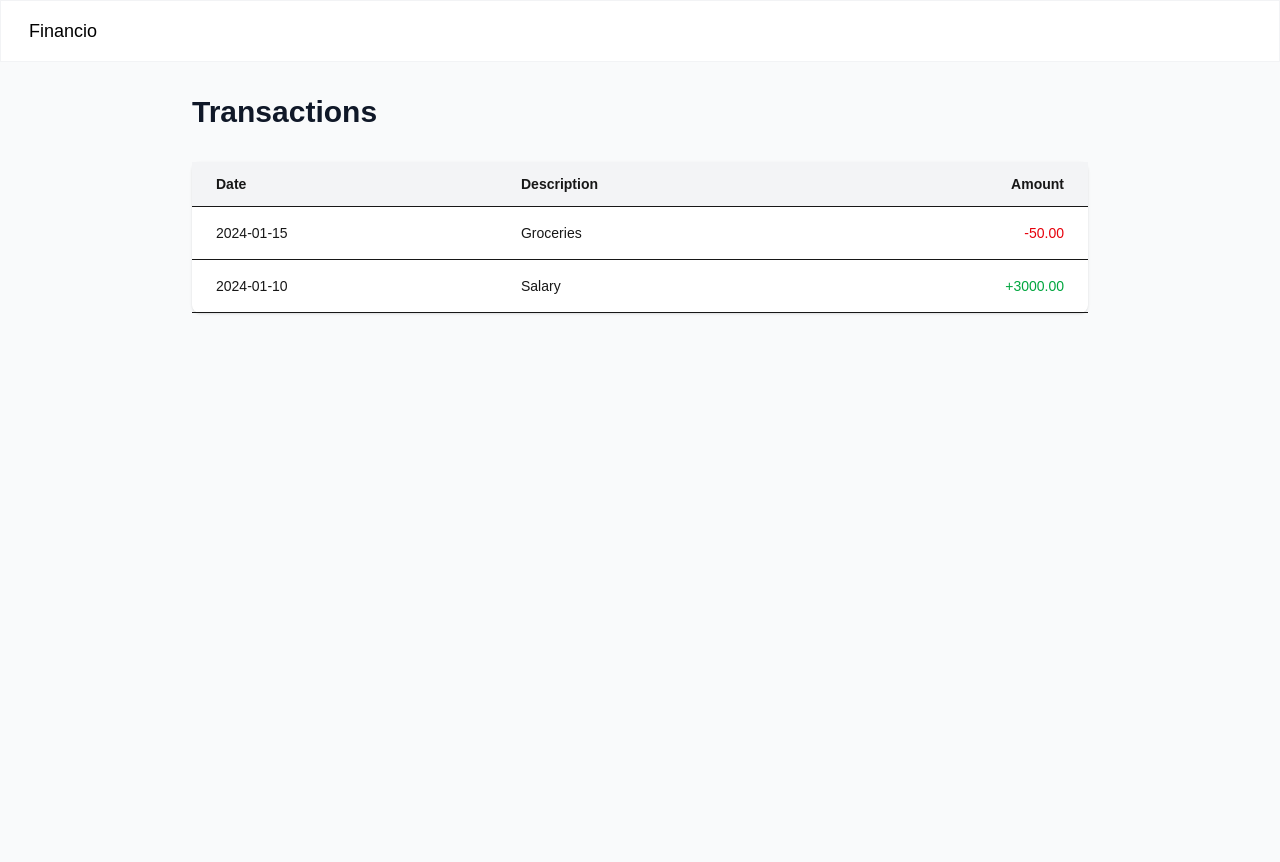
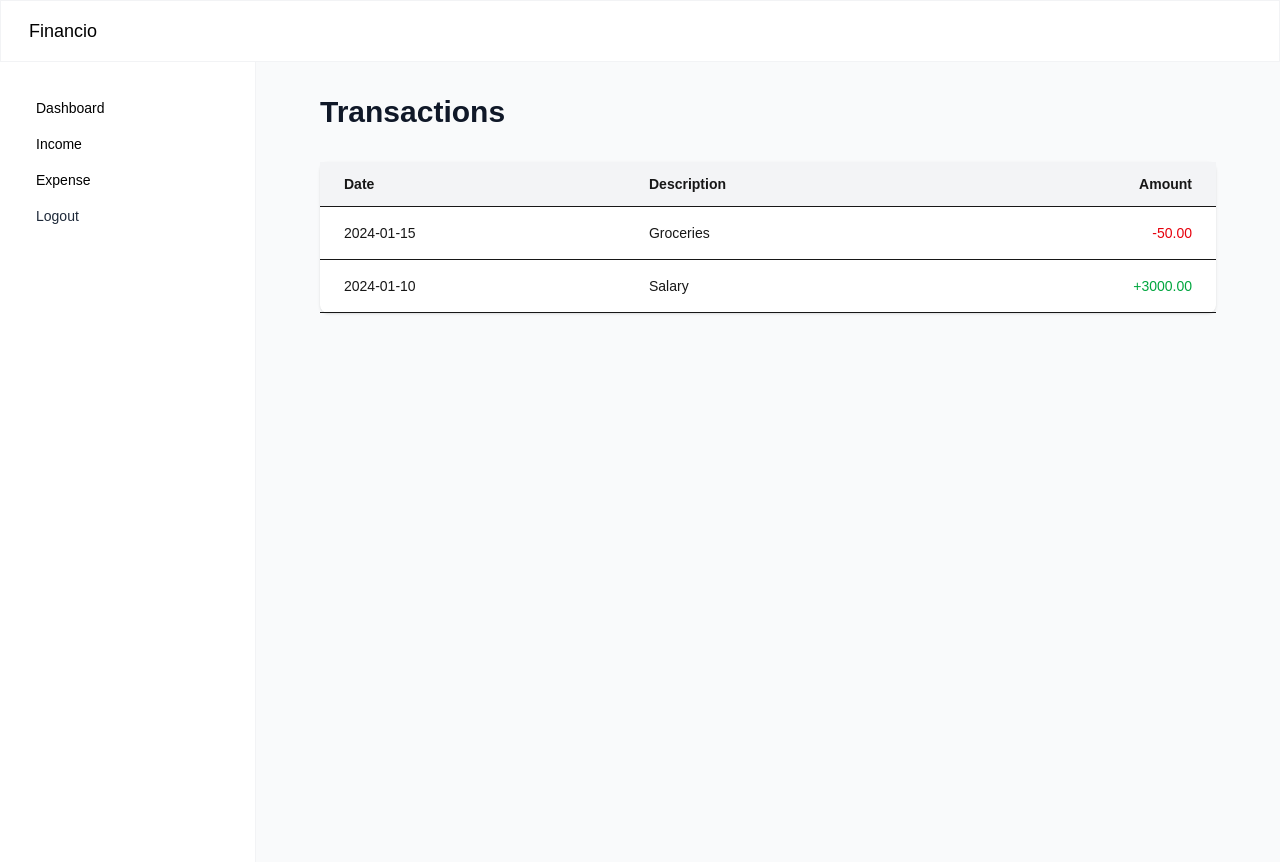
Before and after one commit to stevenzab/FinanceFront, a Next.js app: page /transaction in a window 1280 px wide. Built offline with nearby package versions, Linux system fonts and the light colour scheme.

Commit message:
[FIX] appshell, make it block for lg

```diff
--- a/app/components/appshell.tsx
+++ b/app/components/appshell.tsx
@@ -18,11 +18,12 @@ export default function AppShell({ children }: AppShellProps) {
                 onToggleMenu={() => setOpenSideMenu((prev) => !prev)}
             />
             <div className="flex">
-                {openSideMenu && (
-                    <aside className="w-64 min-h-[calc(100vh-61px)] border-r border-gray-200/50 bg-white p-5">
-                        <SideMenu onClose={() => setOpenSideMenu(false)} />
-                    </aside>
-                )}
+                <aside
+                    className={`${openSideMenu ? "block" : "hidden"}
+                        w-64 min-h-[calc(100vh-61px)] border-r border-gray-200/50 bg-white p-5 lg:block`}
+                >
+                    <SideMenu onClose={() => setOpenSideMenu(false)} />
+                </aside>
 
                 <main className="flex-1">{children}</main>
             </div>
```
